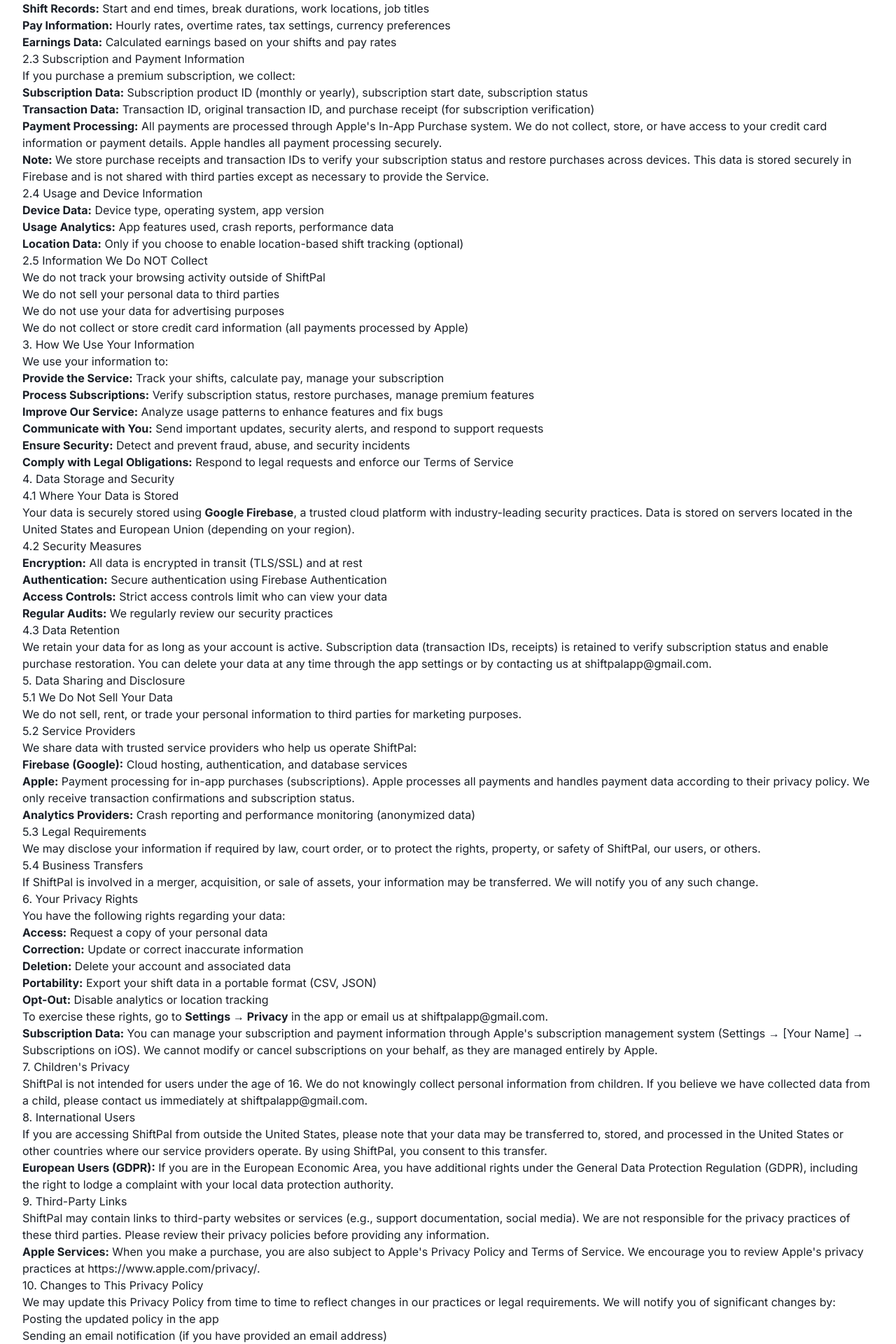
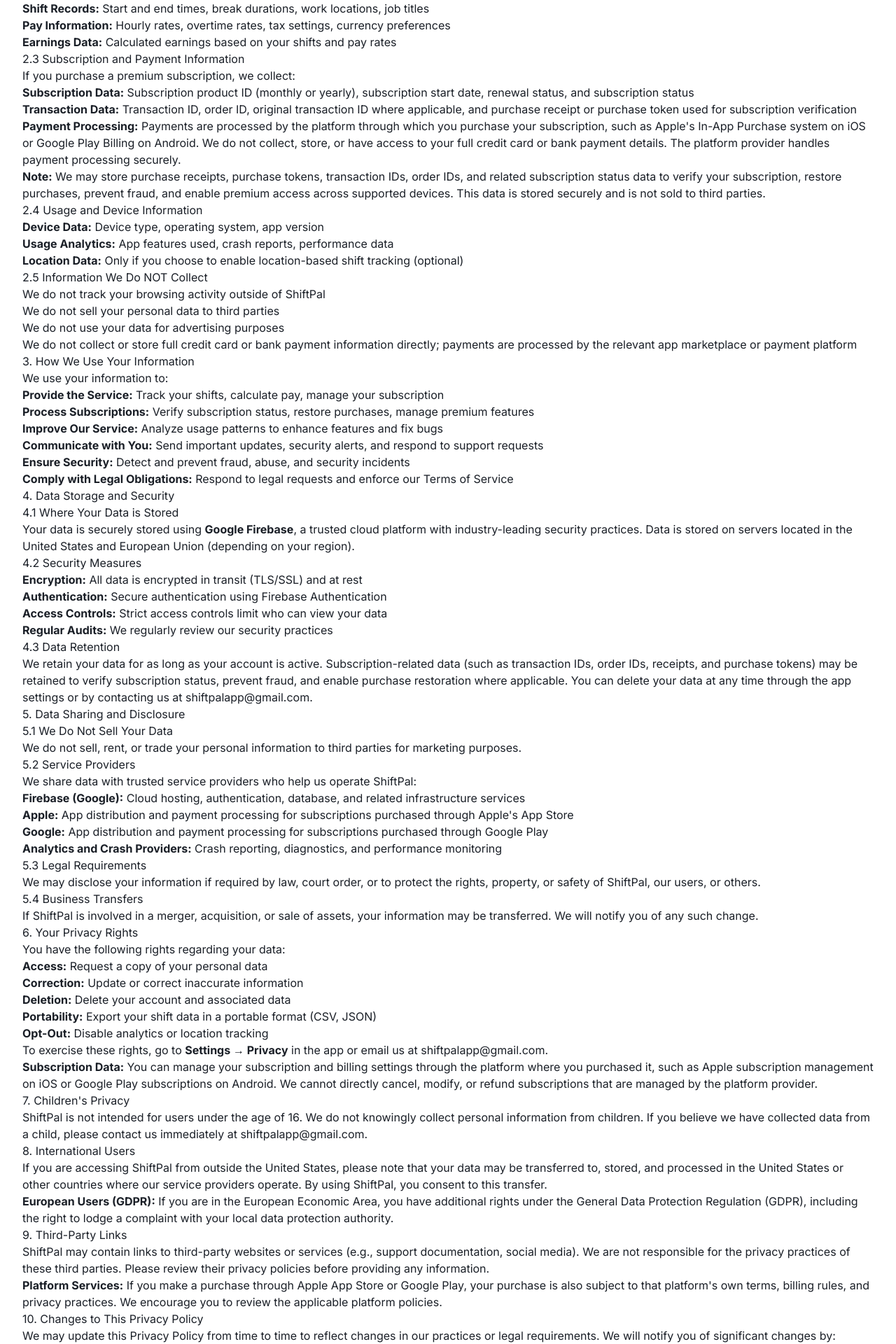
Before and after one commit to JAOS-DEV/shiftpal-app-site, a Next.js app: page /privacy in a window 1280 px wide. Shown: the part 849-2769 px from the top of the page at 70% size. Built offline with nearby package versions, Linux system fonts and the light colour scheme.

Commit message:
Update terms and privacy - added iOS link

```diff
--- a/app/privacy/page.tsx
+++ b/app/privacy/page.tsx
@@ -9,7 +9,7 @@
 
 export default function PrivacyPolicy() {
   return (
-    <LegalLayout title="Privacy Policy" lastUpdated="January 23, 2026">
+    <LegalLayout title="Privacy Policy" lastUpdated="March 11, 2026">
       <section>
         <h2>Plain English Summary</h2>
         <p>
@@ -75,24 +75,29 @@
         <ul>
           <li>
             <strong>Subscription Data:</strong> Subscription product ID (monthly
-            or yearly), subscription start date, subscription status
+            or yearly), subscription start date, renewal status, and
+            subscription status
           </li>
           <li>
-            <strong>Transaction Data:</strong> Transaction ID, original
-            transaction ID, and purchase receipt (for subscription verification)
+            <strong>Transaction Data:</strong> Transaction ID, order ID,
+            original transaction ID where applicable, and purchase receipt or
+            purchase token used for subscription verification
           </li>
           <li>
-            <strong>Payment Processing:</strong> All payments are processed
-            through Apple&apos;s In-App Purchase system. We do not collect,
-            store, or have access to your credit card information or payment
-            details. Apple handles all payment processing securely.
+            <strong>Payment Processing:</strong> Payments are processed by the
+            platform through which you purchase your subscription, such as
+            Apple&apos;s In-App Purchase system on iOS or Google Play Billing on
+            Android. We do not collect, store, or have access to your full
+            credit card or bank payment details. The platform provider handles
+            payment processing securely.
           </li>
         </ul>
         <p>
-          <strong>Note:</strong> We store purchase receipts and transaction IDs
-          to verify your subscription status and restore purchases across
-          devices. This data is stored securely in Firebase and is not shared
-          with third parties except as necessary to provide the Service.
+          <strong>Note:</strong> We may store purchase receipts, purchase
+          tokens, transaction IDs, order IDs, and related subscription status
+          data to verify your subscription, restore purchases, prevent fraud,
+          and enable premium access across supported devices. This data is
+          stored securely and is not sold to third parties.
         </p>
 
         <h3>2.4 Usage and Device Information</h3>
@@ -117,8 +122,9 @@
           <li>We do not sell your personal data to third parties</li>
           <li>We do not use your data for advertising purposes</li>
           <li>
-            We do not collect or store credit card information (all payments
-            processed by Apple)
+            We do not collect or store full credit card or bank payment
+            information directly; payments are processed by the relevant app
+            marketplace or payment platform
           </li>
         </ul>
       </section>
@@ -187,10 +193,12 @@
 
         <h3>4.3 Data Retention</h3>
         <p>
-          We retain your data for as long as your account is active. Subscription
-          data (transaction IDs, receipts) is retained to verify subscription
-          status and enable purchase restoration. You can delete your data at any
-          time through the app settings or by contacting us at{" "}
+          We retain your data for as long as your account is active.
+          Subscription-related data (such as transaction IDs, order IDs,
+          receipts, and purchase tokens) may be retained to verify subscription
+          status, prevent fraud, and enable purchase restoration where
+          applicable. You can delete your data at any time through the app
+          settings or by contacting us at{" "}
           <a href="mailto:shiftpalapp@gmail.com">shiftpalapp@gmail.com</a>.
         </p>
       </section>
@@ -212,17 +220,19 @@
         <ul>
           <li>
             <strong>Firebase (Google):</strong> Cloud hosting, authentication,
-            and database services
+            database, and related infrastructure services
           </li>
           <li>
-            <strong>Apple:</strong> Payment processing for in-app purchases
-            (subscriptions). Apple processes all payments and handles payment
-            data according to their privacy policy. We only receive transaction
-            confirmations and subscription status.
+            <strong>Apple:</strong> App distribution and payment processing for
+            subscriptions purchased through Apple&apos;s App Store
           </li>
           <li>
-            <strong>Analytics Providers:</strong> Crash reporting and
-            performance monitoring (anonymized data)
+            <strong>Google:</strong> App distribution and payment processing for
+            subscriptions purchased through Google Play
+          </li>
+          <li>
+            <strong>Analytics and Crash Providers:</strong> Crash reporting,
+            diagnostics, and performance monitoring
           </li>
         </ul>
 
@@ -270,10 +280,10 @@
         </p>
         <p>
           <strong>Subscription Data:</strong> You can manage your subscription
-          and payment information through Apple&apos;s subscription management
-          system (Settings → [Your Name] → Subscriptions on iOS). We cannot
-          modify or cancel subscriptions on your behalf, as they are managed
-          entirely by Apple.
+          and billing settings through the platform where you purchased it, such
+          as Apple subscription management on iOS or Google Play subscriptions
+          on Android. We cannot directly cancel, modify, or refund subscriptions
+          that are managed by the platform provider.
         </p>
       </section>
 
@@ -312,17 +322,10 @@
           policies before providing any information.
         </p>
         <p>
-          <strong>Apple Services:</strong> When you make a purchase, you are
-          also subject to Apple&apos;s Privacy Policy and Terms of Service. We
-          encourage you to review Apple&apos;s privacy practices at{" "}
-          <a
-            href="https://www.apple.com/privacy/"
-            target="_blank"
-            rel="noopener noreferrer"
-          >
-            https://www.apple.com/privacy/
-          </a>
-          .
+          <strong>Platform Services:</strong> If you make a purchase through
+          Apple App Store or Google Play, your purchase is also subject to that
+          platform&apos;s own terms, billing rules, and privacy practices. We
+          encourage you to review the applicable platform policies.
         </p>
       </section>
 
@@ -372,8 +375,8 @@
 
       <section className="mt-12 pt-8 border-t">
         <p className="text-sm text-text-secondary italic">
-          This Privacy Policy is effective as of January 23, 2026. Thank you
-          for trusting ShiftPal with your shift tracking needs.
+          This Privacy Policy is effective as of March 11, 2026. Thank you for
+          trusting ShiftPal with your shift tracking needs.
         </p>
       </section>
     </LegalLayout>
--- a/app/terms/page.tsx
+++ b/app/terms/page.tsx
@@ -9,7 +9,7 @@
 
 export default function TermsOfService() {
   return (
-    <LegalLayout title="Terms of Service" lastUpdated="January 23, 2026">
+    <LegalLayout title="Terms of Service" lastUpdated="March 11, 2026">
       <section>
         <h2>Plain English Summary</h2>
         <p>
@@ -187,10 +187,11 @@
           </li>
         </ul>
         <p>
-          Both plans include a <strong>30-day free trial</strong> period. During
-          the free trial, you have full access to premium features. If you do
-          not cancel before the trial ends, your subscription will automatically
-          begin and you will be charged.
+          Both plans may include a <strong>free trial</strong> period where
+          offered by the relevant platform. During any applicable free trial,
+          you have full access to premium features. If you do not cancel before
+          the trial ends, your subscription will automatically begin and you
+          will be charged according to the platform&apos;s billing terms.
         </p>
 
         <h3>7.2 Free Tier</h3>
@@ -205,125 +206,122 @@
 
         <h3>7.3 Payment Processing</h3>
         <p>
-          All subscription payments are processed through Apple&apos;s In-App
-          Purchase system. By purchasing a subscription, you agree to
-          Apple&apos;s Payment Terms and Conditions. We do not process payments
-          directly and do not have access to your payment information.
+          All subscription payments are processed by the platform through which
+          you purchase your subscription, such as Apple&apos;s In-App Purchase
+          system on iOS or Google Play Billing on Android. By purchasing a
+          subscription, you also agree to that platform&apos;s applicable
+          payment terms and conditions. We do not process payments directly and
+          do not have access to your full payment information.
         </p>
 
         <h3>7.4 Auto-Renewal</h3>
         <p>
           Subscriptions automatically renew at the end of each billing period
-          (monthly or yearly) unless you cancel at least 24 hours before the
-          renewal date. You will be charged the same price for the renewal
-          period unless we notify you of a price change.
+          (monthly or yearly) unless you cancel through the relevant platform at
+          least 24 hours before the renewal date, or as otherwise specified by
+          that platform. You will be charged the applicable renewal price unless
+          we or the platform notify you of a price change.
         </p>
 
         <h3>7.5 Free Trial</h3>
         <ul>
-          <li>The free trial period begins immediately when you start your subscription</li>
-          <li>You will not be charged during the trial period</li>
-          <li>If you cancel during the trial period, you will not be charged</li>
+          <li>
+            Any free trial period begins when you start a qualifying
+            subscription offer
+          </li>
+          <li>You will not be charged during the free trial period</li>
+          <li>
+            If you cancel during the trial period, you will not be charged
+          </li>
           <li>
             If you do not cancel before the trial ends, your subscription will
             automatically begin and you will be charged
           </li>
-          <li>You can only use the free trial once per subscription product</li>
+          <li>
+            Free trial eligibility, duration, and availability are determined by
+            the applicable platform and may vary by user or region
+          </li>
         </ul>
 
         <h3>7.6 Subscription Management</h3>
         <p>
           You can manage your subscription (cancel, change plan, view billing
-          history) through:
+          history) through the platform where you purchased it, such as:
         </p>
         <ul>
           <li>
-            <strong>iOS:</strong> Settings → [Your Name] → Subscriptions →
-            ShiftPal
+            <strong>iOS:</strong> Apple subscription management
           </li>
           <li>
-            <strong>Direct Link:</strong>{" "}
-            <a
-              href="https://apps.apple.com/account/subscriptions"
-              target="_blank"
-              rel="noopener noreferrer"
-            >
-              https://apps.apple.com/account/subscriptions
-            </a>
+            <strong>Android:</strong> Google Play subscription management
           </li>
         </ul>
         <p>
-          We cannot cancel or modify subscriptions on your behalf, as they are
-          managed entirely by Apple.
+          We cannot cancel or modify subscriptions on your behalf where they are
+          managed by the platform provider.
         </p>
 
         <h3>7.7 Cancellation</h3>
         <ul>
           <li>
-            You can cancel your subscription at any time through Apple&apos;s
-            subscription management
+            You can cancel your subscription at any time through the platform
+            where you purchased it
           </li>
           <li>
             Cancellation takes effect at the end of your current billing period
+            unless otherwise stated by the platform
           </li>
           <li>
-            You will retain access to premium features until the end of your paid
-            period
+            You will retain access to premium features until the end of your
+            paid period
           </li>
-          <li>No refunds are provided for the current billing period</li>
           <li>
-            After cancellation, you will be downgraded to the free tier
+            Refund eligibility is determined by the applicable platform&apos;s
+            refund rules and any rights you may have under applicable law
           </li>
+          <li>After cancellation, you will be downgraded to the free tier</li>
         </ul>
 
         <h3>7.8 Refunds</h3>
         <p>
-          Refund requests are handled by Apple according to their refund policy.
-          We do not process refunds directly. To request a refund:
+          Refund requests are handled by the platform through which the purchase
+          was made, such as Apple or Google Play, according to that
+          platform&apos;s refund policies. We do not process platform-billed
+          refunds directly unless required by law.
+        </p>
+
+        <h3>7.9 Price Changes</h3>
+        <p>
+          We reserve the right to change subscription prices at any time. If we
+          increase prices:
         </p>
         <ul>
+          <li>We will provide notice where required by the platform or law</li>
           <li>
-            <strong>iOS:</strong> Contact Apple Support or request a refund
-            through{" "}
-            <a
-              href="https://reportaproblem.apple.com"
-              target="_blank"
-              rel="noopener noreferrer"
-            >
-              https://reportaproblem.apple.com
-            </a>
+            The new price will apply to your next billing cycle if accepted
           </li>
           <li>
-            Apple&apos;s standard refund policy applies (typically within 90 days
-            of purchase)
-          </li>
-        </ul>
-
-        <h3>7.9 Price Changes</h3>
-        <p>We reserve the right to change subscription prices at any time. If we increase prices:</p>
-        <ul>
-          <li>We will notify you at least 30 days in advance</li>
-          <li>The new price will apply to your next billing cycle</li>
-          <li>
             You can cancel before the price change takes effect to avoid the new
-            price
+            price, subject to the platform&apos;s rules
           </li>
         </ul>
 
         <h3>7.10 Subscription Status</h3>
         <p>
-          Your subscription status is verified through Apple&apos;s receipt
-          validation system. If there is a discrepancy between your
-          subscription status in ShiftPal and Apple&apos;s records,
-          Apple&apos;s records take precedence. You can restore purchases through
-          the app if your subscription is not recognized.
+          Your subscription status may be verified using platform-provided
+          receipt, order, or purchase validation systems. If there is a
+          discrepancy between your subscription status in ShiftPal and the
+          records of the platform through which you subscribed, the
+          platform&apos;s records will generally take precedence. Where
+          supported, you may restore purchases through the app.
         </p>
 
         <h3>7.11 Promotional Offers</h3>
         <p>
           We may offer promotional subscriptions, discounts, or free trials from
           time to time. These offers are subject to the terms specified at the
-          time of the offer and may be limited in duration or availability.
+          time of the offer and may be limited in duration, availability,
+          platform, region, or user eligibility.
         </p>
       </section>
 
@@ -333,34 +331,21 @@
         <ul>
           <li>
             <strong>Firebase (Google):</strong> For cloud storage,
-            authentication, and analytics
+            authentication, analytics, and related infrastructure
           </li>
           <li>
-            <strong>Apple App Store:</strong> For app distribution and in-app
-            purchase processing
+            <strong>Apple App Store:</strong> For app distribution and
+            subscription billing for iOS purchases
           </li>
           <li>
-            <strong>Apple:</strong> For payment processing and subscription
-            management
+            <strong>Google Play:</strong> For app distribution and subscription
+            billing for Android purchases
           </li>
         </ul>
         <p>
           Your use of these services is also governed by their respective terms
           and privacy policies. We are not responsible for the actions or
           policies of third-party providers.
-        </p>
-        <p>
-          <strong>Apple Services:</strong> When you make a purchase, you are
-          also subject to Apple&apos;s Terms and Conditions. Please review
-          Apple&apos;s terms at{" "}
-          <a
-            href="https://www.apple.com/legal/internet-services/itunes/"
-            target="_blank"
-            rel="noopener noreferrer"
-          >
-            https://www.apple.com/legal/internet-services/itunes/
-          </a>
-          .
         </p>
       </section>
 
@@ -393,7 +378,8 @@
           <li>Damages arising from your use or inability to use the Service</li>
           <li>Errors in shift tracking or pay calculations</li>
           <li>
-            Subscription billing issues (contact Apple for billing disputes)
+            Subscription billing issues (contact the purchase platform for
+            billing disputes)
           </li>
         </ul>
         <p>
@@ -443,8 +429,8 @@
             period
           </li>
           <li>
-            Your subscription will continue according to Apple&apos;s terms (we
-            cannot cancel it for you)
+            Your subscription will continue according to the terms of the
+            platform through which you subscribed unless you cancel it there
           </li>
         </ul>
         <p>
@@ -495,8 +481,8 @@
         </p>
         <p>
           <strong>Subscription Disputes:</strong> For billing or
-          subscription-related disputes, please contact Apple Support first, as
-          they process all payments.
+          subscription-related disputes, please first contact the platform
+          through which the purchase was made, such as Apple or Google Play.
         </p>
       </section>
 
@@ -550,22 +536,15 @@
         </ul>
         <p>
           <strong>For subscription or billing issues</strong>, please contact
-          Apple Support or visit{" "}
-          <a
-            href="https://support.apple.com/billing"
-            target="_blank"
-            rel="noopener noreferrer"
-          >
-            https://support.apple.com/billing
-          </a>
-          .
+          the platform through which the purchase was made, such as Apple App
+          Store support or Google Play support.
         </p>
       </section>
 
       <section className="mt-12 pt-8 border-t">
         <p className="text-sm text-text-secondary italic">
-          These Terms of Service are effective as of January 23, 2026. Thank
-          you for using ShiftPal!
+          These Terms of Service are effective as of March 11, 2026. Thank you
+          for using ShiftPal!
         </p>
       </section>
     </LegalLayout>
--- a/components/CTASection.tsx
+++ b/components/CTASection.tsx
@@ -18,7 +18,9 @@
             id="download"
           >
             <a
-              href="https://apps.apple.com/app/shiftpal"
+              href="https://apps.apple.com/us/app/shiftpal-app/id6757287002"
+              target="_blank"
+              rel="noopener noreferrer"
               className="inline-flex items-center justify-center bg-white text-primary px-8 py-4 rounded-lg font-semibold text-lg hover:shadow-2xl transition-all hover:scale-105"
             >
               <Download className="w-6 h-6 mr-2" />
--- a/components/Hero.tsx
+++ b/components/Hero.tsx
@@ -20,7 +20,9 @@
 
             <div className="flex flex-col sm:flex-row gap-4">
               <a
-                href="#download"
+                href="https://apps.apple.com/us/app/shiftpal-app/id6757287002"
+                target="_blank"
+                rel="noopener noreferrer"
                 className="inline-flex items-center justify-center bg-white text-primary px-8 py-4 rounded-lg font-semibold text-lg hover:shadow-2xl transition-all hover:scale-105"
               >
                 <Download className="w-6 h-6 mr-2" />
```
